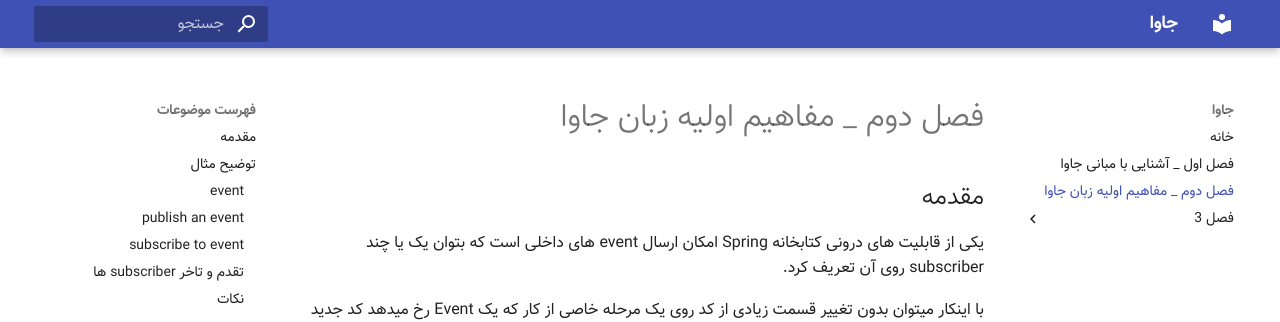
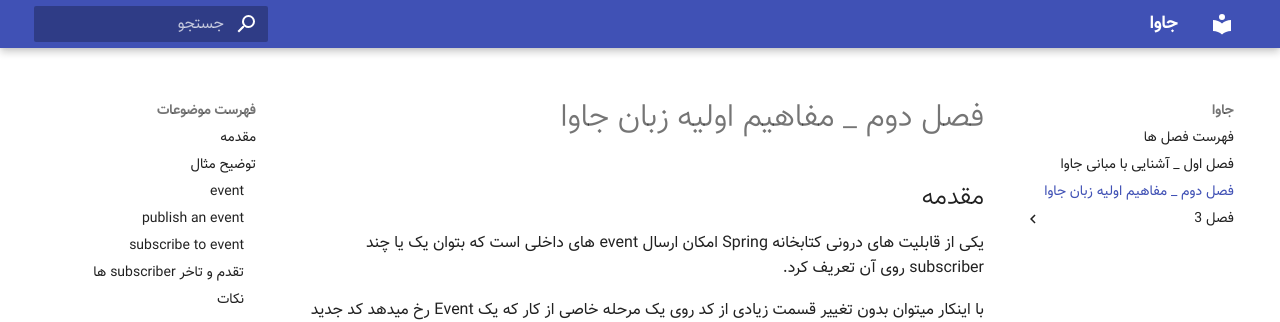
Before and after one commit to javacup-ir/tutorial, an MkDocs documentation site: the page built from docs/chapter_2.md, in a window 1280 px wide. Shown: the top 322 px of the page. Built offline with MkDocs 1.6.1 and Material for MkDocs 9.7.7, drawn with Linux system fonts in a browser that asks for light colours.

Commit message:
change for test

```diff
--- a/docs/index.md
+++ b/docs/index.md
@@ -1 +1 @@
-# خانه
+# فهرست فصل ها
```
Also changed, not shown: 1 other file.
